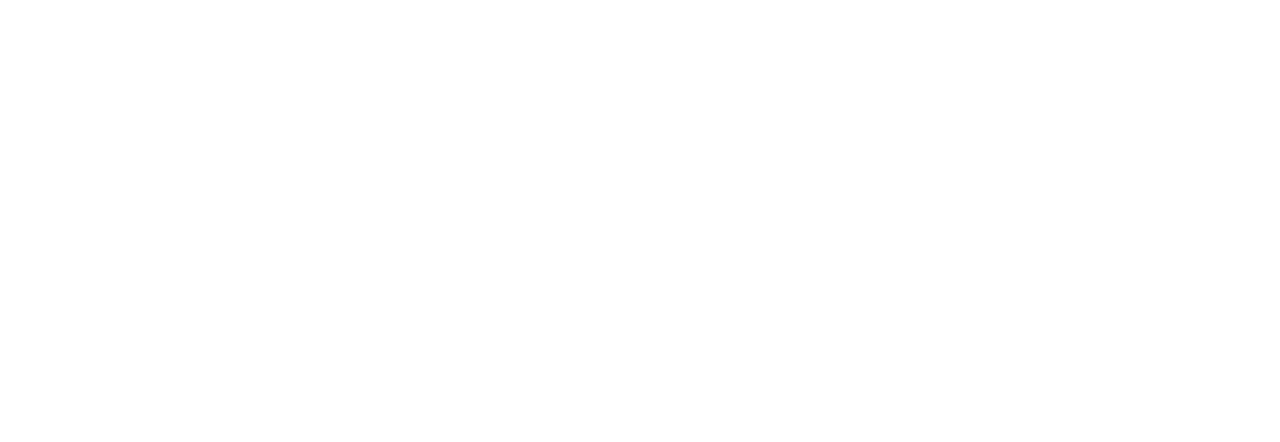
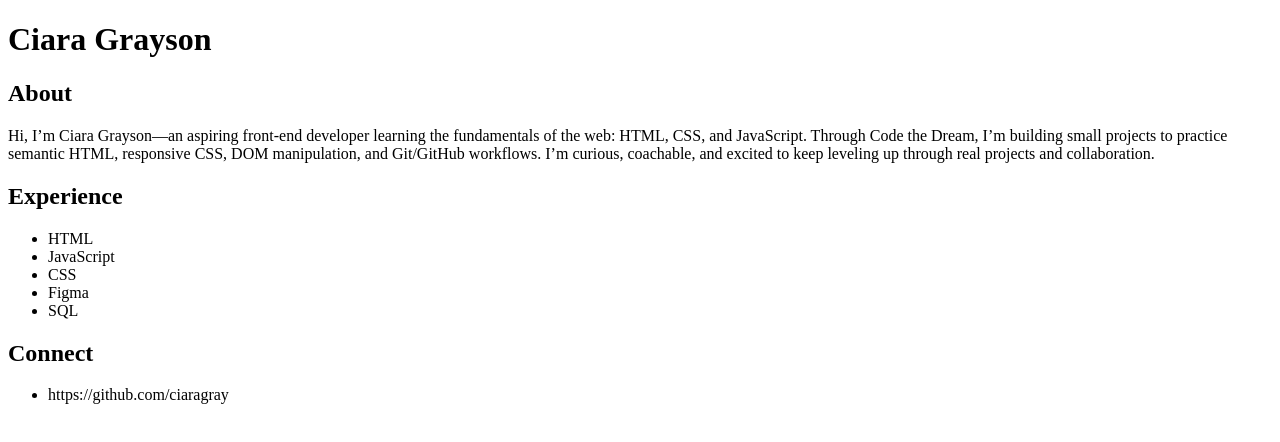
Before and after one commit to ciaragray/ciara-grayson-luna, a plain HTML site: page Index.html in a window 1280 px wide. Drawn offline with Linux system fonts and the light colour scheme.

Commit message:
Boilerplate and content added

```diff
--- a/Index.html
+++ b/Index.html
@@ -3,7 +3,37 @@
   <head>
     <meta charset="UTF-8" />
     <meta name="viewport" content="width=device-width, initial-scale=1.0" />
+    <meta name="keywords" content="HTML, CSS, JavaScript" />
+    <meta name="description" content="Web Development Portfolio" />
     <title>Ciara Grayson Portfolio</title>
   </head>
-  <body></body>
+  <body>
+    <h1>Ciara Grayson</h1>
+    <section id="About">
+      <h2>About</h2>
+      <p>
+        Hi, I’m Ciara Grayson—an aspiring front-end developer learning the
+        fundamentals of the web: HTML, CSS, and JavaScript. Through Code the
+        Dream, I’m building small projects to practice semantic HTML, responsive
+        CSS, DOM manipulation, and Git/GitHub workflows. I’m curious, coachable,
+        and excited to keep leveling up through real projects and collaboration.
+      </p>
+    </section>
+    <section id="Experiencet">
+      <h2>Experience</h2>
+      <ul>
+        <li>HTML</li>
+        <li>JavaScript</li>
+        <li>CSS</li>
+        <li>Figma</li>
+        <li>SQL</li>
+      </ul>
+      <section id="Connect">
+        <h2>Connect</h2>
+        <ul>
+          <li>https://github.com/ciaragray</li>
+        </ul>
+      </section>
+    </section>
+  </body>
 </html>
```
